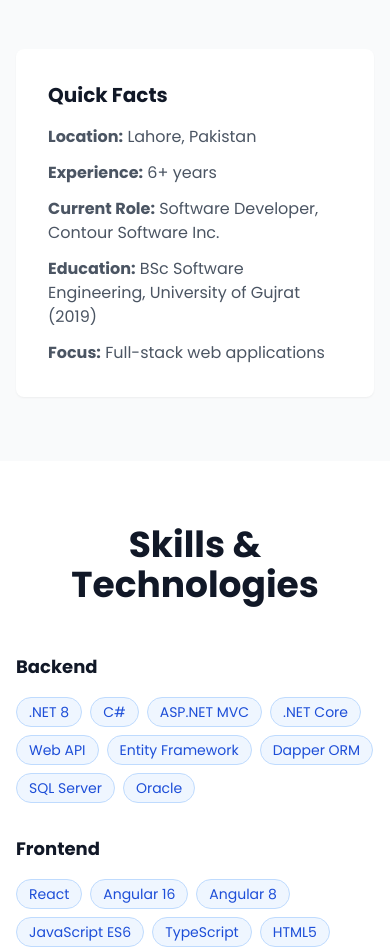
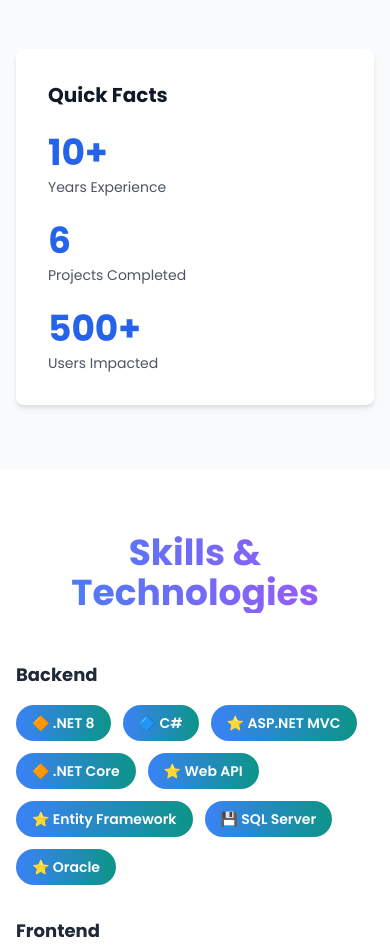
Before and after one commit to AhsanArshad004/portfolio, a React (Vite) app: page / in a window 390 px wide. Shown: the part 4887-5837 px from the top of the page. Built offline with nearby package versions, Linux system fonts and the light colour scheme.

Commit message:
feat: add animated counters, tech badges with tooltips, and progress bars

```diff
--- a/src/components/About.jsx
+++ b/src/components/About.jsx
@@ -1,12 +1,47 @@
+import { useState, useEffect, useRef } from 'react';
+import { useAnimateOnScroll } from '../hooks/useAnimateOnScroll';
+
+function Counter({ value }) {
+  const [count, setCount] = useState(0);
+  const ref = useRef(null);
+  const hasAnimated = useRef(false);
+
+  useEffect(() => {
+    const observer = new IntersectionObserver(([entry]) => {
+      if (entry.isIntersecting && !hasAnimated.current) {
+        hasAnimated.current = true;
+        const numValue = parseInt(value);
+        const startTime = Date.now();
+
+        const animate = () => {
+          const elapsed = Date.now() - startTime;
+          const progress = Math.min(elapsed / 2000, 1);
+          setCount(Math.floor(progress * numValue));
+          if (progress < 1) requestAnimationFrame(animate);
+        };
+        animate();
+        observer.unobserve(entry.target);
+      }
+    }, { threshold: 0.3 });
+
+    if (ref.current) observer.observe(ref.current);
+    return () => observer.disconnect();
+  }, [value]);
+
+  return <span ref={ref}>{count}</span>;
+}
+
 export default function About() {
+  const sectionRef = useAnimateOnScroll();
+
   return (
-    <section id="about" className="section-padding bg-gray-50">
+    <section ref={sectionRef} id="about" className="section-padding bg-gray-50">
       <div className="max-w-4xl mx-auto">
-        <h2 className="text-4xl font-bold text-gray-900 mb-8">About Me</h2>
+        <h2 className="text-gradient-blue-purple text-4xl font-bold mb-8">About Me</h2>
         <div className="grid md:grid-cols-2 gap-12 items-center">
           <div>
             <p className="text-lg text-gray-600 mb-4">
-              Hi, I'm Ahsan Arshad. I'm a full-stack developer with 6+ years of experience building enterprise web applications. I specialize in .NET, Angular, and React, with a track record of delivering scalable, secure solutions to clients worldwide.
+              Hi, I'm Ahsan Arshad. I'm a full-stack developer with 10+ years of experience building enterprise web applications. I specialize in .NET, Angular, and React, with a track record of delivering scalable, secure solutions to clients worldwide.
             </p>
             <p className="text-lg text-gray-600 mb-4">
               After graduating from the University of Gujrat in 2019, I started at Nextbridge, where I worked across multiple domains and interacted with clients from the USA, Dubai, and Canada. I've since joined Contour Software Inc., a subsidiary of Constellation Software, where I continue to build high-impact products.
@@ -15,15 +50,28 @@
               I'm passionate about writing clean, maintainable code and collaborating with cross-functional teams. I stay current with the latest technologies and industry trends to continuously improve my skills and deliver high-quality products.
             </p>
           </div>
-          <div className="bg-white rounded-lg p-8 shadow-sm">
-            <h3 className="text-xl font-bold text-gray-900 mb-4">Quick Facts</h3>
-            <ul className="space-y-3 text-gray-600">
-              <li><strong>Location:</strong> Lahore, Pakistan</li>
-              <li><strong>Experience:</strong> 6+ years</li>
-              <li><strong>Current Role:</strong> Software Developer, Contour Software Inc.</li>
-              <li><strong>Education:</strong> BSc Software Engineering, University of Gujrat (2019)</li>
-              <li><strong>Focus:</strong> Full-stack web applications</li>
-            </ul>
+          <div className="bg-white rounded-lg p-8 shadow-md">
+            <h3 className="text-xl font-bold text-gray-900 mb-6">Quick Facts</h3>
+            <div className="space-y-6">
+              <div>
+                <div className="text-4xl font-bold text-blue-600 mb-1">
+                  <Counter value="10" />+
+                </div>
+                <div className="text-sm text-gray-600">Years Experience</div>
+              </div>
+              <div>
+                <div className="text-4xl font-bold text-blue-600 mb-1">
+                  <Counter value="6" />
+                </div>
+                <div className="text-sm text-gray-600">Projects Completed</div>
+              </div>
+              <div>
+                <div className="text-4xl font-bold text-blue-600 mb-1">
+                  500+
+                </div>
+                <div className="text-sm text-gray-600">Users Impacted</div>
+              </div>
+            </div>
           </div>
         </div>
       </div>
--- a/src/components/Experience.jsx
+++ b/src/components/Experience.jsx
@@ -1,46 +1,68 @@
+import { useAnimateOnScroll } from '../hooks/useAnimateOnScroll';
+
 export default function Experience() {
+  const sectionRef = useAnimateOnScroll();
+
   const experiences = [
     {
-      role: 'Software Developer / Software Engineer',
+      title: 'Software Developer',
       company: 'Contour Software Inc.',
-      duration: '04/2022 – Present',
-      description: 'Building and maintaining enterprise transit management solutions (Trapeze FX). Responsible for full-stack development of resource planning and timetable systems.',
+      period: '04/2022 - Present',
+      level: 100,
+      description: 'Building and maintaining enterprise transit management solutions (Trapeze FX). Full-stack development of resource planning and timetable systems.',
     },
     {
-      role: 'Software Engineer',
+      title: 'Software Engineer',
       company: 'Nextbridge (PVT) Ltd',
-      duration: '02/2021 – 03/2022',
-      description: 'Developed multiple SaaS products including Dokmee ECM, Forms, and ValidCheck. Led full-stack implementation from database design to Angular frontend.',
+      period: '02/2021 - 03/2022',
+      level: 80,
+      description: 'Developed multiple SaaS products including Dokmee ECM, Forms, and ValidCheck. Led full-stack implementation.',
     },
     {
-      role: 'Associate Software Engineer',
+      title: 'Associate Software Engineer',
       company: 'Nextbridge (PVT) Ltd',
-      duration: '12/2019 – 02/2021',
-      description: 'Worked on ScoreCEO credit repair platform with multi-portal architecture. Learned ASP.NET MVC, database design, and client interaction.',
+      period: '12/2019 - 02/2021',
+      level: 60,
+      description: 'Worked on ScoreCEO platform. Learned ASP.NET MVC, database design, and client interaction.',
     },
     {
-      role: 'Trainee Software Engineer',
+      title: 'Trainee Software Engineer',
       company: 'Nextbridge (PVT) Ltd',
-      duration: '09/2019 – 12/2019',
-      description: 'Started career learning enterprise development fundamentals, code standards, and team workflows.',
+      period: '09/2019 - 12/2019',
+      level: 40,
+      description: 'Started career learning enterprise development fundamentals and team workflows.',
     },
-  ]
+  ];
 
   return (
-    <section className="section-padding bg-gray-50">
+    <section ref={sectionRef} id="experience" className="section-padding bg-gray-50">
       <div className="max-w-4xl mx-auto">
-        <h2 className="text-4xl font-bold text-gray-900 mb-12">Experience</h2>
+        <h2 className="text-gradient-blue-purple text-4xl font-bold mb-12">Experience</h2>
+
         <div className="space-y-8">
-          {experiences.map((exp, idx) => (
-            <div key={idx} className="border-l-4 border-blue-500 pl-6 pb-8">
-              <div className="flex flex-col md:flex-row md:justify-between md:items-start gap-2 mb-2">
+          {experiences.map((role, idx) => (
+            <div key={idx} className="bg-white rounded-lg p-6 shadow-md animate-fade-in-up">
+              <div className="flex justify-between items-start mb-2">
                 <div>
-                  <h3 className="text-xl font-bold text-gray-900">{exp.role}</h3>
-                  <p className="text-blue-500 font-semibold">{exp.company}</p>
+                  <h3 className="font-bold text-lg">{role.title}</h3>
+                  <p className="text-blue-600 font-semibold">{role.company}</p>
                 </div>
-                <span className="text-sm text-gray-600 whitespace-nowrap">{exp.duration}</span>
+                <span className="text-gray-600 text-sm">{role.period}</span>
               </div>
-              <p className="text-gray-600">{exp.description}</p>
+
+              <p className="text-gray-700 mb-4">{role.description}</p>
+
+              {/* Animated Progress Bar */}
+              <style>{`
+                .progress-bar-${idx} {
+                  animation: expandWidth 2s ease-out forwards;
+                  width: 0;
+                }
+                @keyframes expandWidth {
+                  to { width: ${role.level}%; }
+                }
+              `}</style>
+              <div className={`progress-bar-${idx} bg-gradient-blue-teal h-2 rounded-full`} />
             </div>
           ))}
         </div>
--- a/src/components/Skills.jsx
+++ b/src/components/Skills.jsx
@@ -1,23 +1,41 @@
+import { useAnimateOnScroll } from '../hooks/useAnimateOnScroll';
+
 export default function Skills() {
-  const skills = {
-    'Backend': ['.NET 8', 'C#', 'ASP.NET MVC', '.NET Core', 'Web API', 'Entity Framework', 'Dapper ORM', 'SQL Server', 'Oracle'],
-    'Frontend': ['React', 'Angular 16', 'Angular 8', 'JavaScript ES6', 'TypeScript', 'HTML5', 'CSS3', 'Bootstrap', 'Tailwind CSS'],
+  const sectionRef = useAnimateOnScroll();
+
+  const skillCategories = {
+    'Backend': ['.NET 8', 'C#', 'ASP.NET MVC', '.NET Core', 'Web API', 'Entity Framework', 'SQL Server', 'Oracle'],
+    'Frontend': ['React', 'Angular 16', 'JavaScript', 'TypeScript', 'HTML5', 'CSS3', 'Tailwind CSS'],
     'Desktop': ['WPF', 'WebForms'],
-    'Tools & Platforms': ['Visual Studio', 'Git', 'GitHub', 'GitLab', 'Postman', 'JsReport'],
-  }
+    'Tools & Platforms': ['Git', 'GitHub', 'Visual Studio', 'Postman', 'Docker'],
+  };
+
+  const skillIcons = {
+    'C#': '🔷', '.NET Core': '🔶', '.NET 8': '🔶', 'React': '⚛️', 'Angular 16': '🅰️',
+    'TypeScript': '📘', 'SQL Server': '💾', 'Git': '🔀', 'Docker': '🐳', 'Visual Studio': '⚙️',
+  };
 
   return (
-    <section className="section-padding bg-white">
+    <section ref={sectionRef} id="skills" className="section-padding bg-white">
       <div className="max-w-6xl mx-auto">
-        <h2 className="text-4xl font-bold text-gray-900 mb-12 text-center">Skills & Technologies</h2>
+        <h2 className="text-gradient-blue-purple text-4xl font-bold mb-12 text-center">Skills & Technologies</h2>
         <div className="grid md:grid-cols-2 lg:grid-cols-4 gap-8">
-          {Object.entries(skills).map(([category, items]) => (
-            <div key={category}>
-              <h3 className="text-lg font-bold text-gray-900 mb-4">{category}</h3>
-              <div className="flex flex-wrap gap-2">
-                {items.map((skill) => (
-                  <span key={skill} className="text-sm bg-blue-50 text-blue-700 px-3 py-1 rounded-full border border-blue-200">
-                    {skill}
+          {Object.entries(skillCategories).map(([category, items]) => (
+            <div key={category} className="animate-fade-in-up">
+              <h3 className="font-bold text-lg mb-4 text-gray-800">{category}</h3>
+              <div className="flex flex-wrap gap-3">
+                {items.map(skill => (
+                  <span
+                    key={skill}
+                    className="bg-gradient-blue-teal text-white px-4 py-2 rounded-full text-sm font-semibold hover:scale-110 transition-transform cursor-help group relative"
+                    title={`Proficiency: Expert`}
+                  >
+                    {skillIcons[skill] || '⭐'} {skill}
+
+                    {/* Tooltip on hover */}
+                    <div className="absolute bottom-full left-1/2 -translate-x-1/2 mb-2 px-3 py-1 bg-gray-800 text-white text-xs rounded opacity-0 group-hover:opacity-100 transition-opacity whitespace-nowrap pointer-events-none">
+                      Expert Level
+                    </div>
                   </span>
                 ))}
               </div>
```
